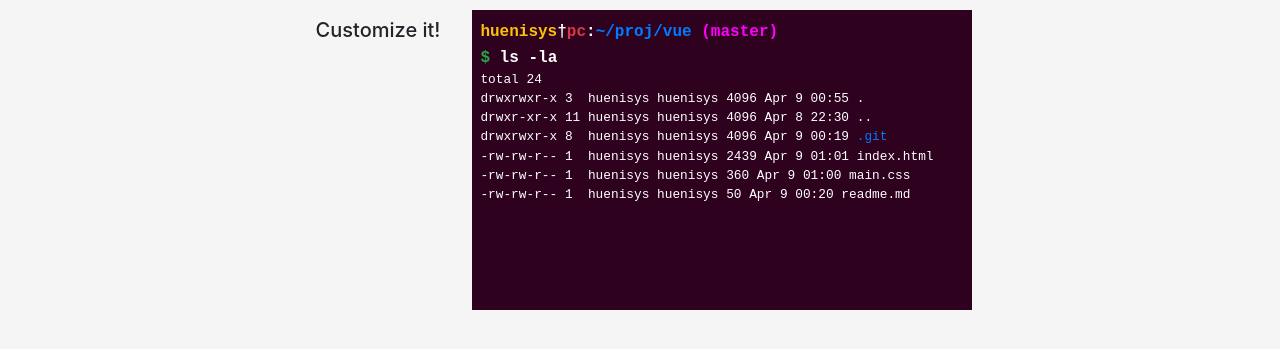
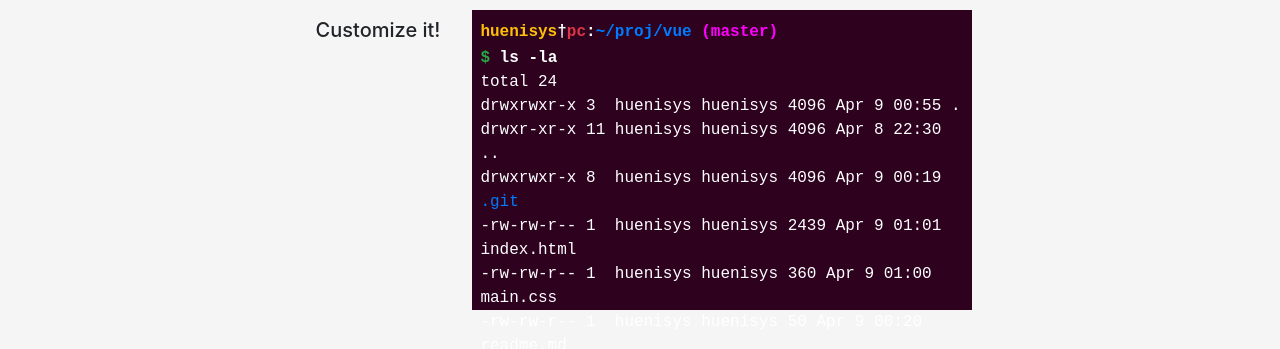
Before and after one commit to huenits/ubuntu-terminal-prompt-customizer, a plain HTML site: page index.html in a window 1280 px wide. Shown: the part 123-472 px from the top of the page. Drawn offline with nearby package versions, Linux system fonts and the light colour scheme.

Commit message:
normal terminal font size

```diff
--- a/index.html
+++ b/index.html
@@ -36,7 +36,7 @@
         <strong>
           <span class="text-success">$</span> ls -la
         </strong><br>
-        <div class="small">
+        <div>
 total 24<br>
 drwxrwxr-x  3&nbsp; huenisys huenisys 4096 Apr  9 00:55 .<br>
 drwxr-xr-x 11 huenisys huenisys 4096 Apr  8 22:30 ..<br>
```
